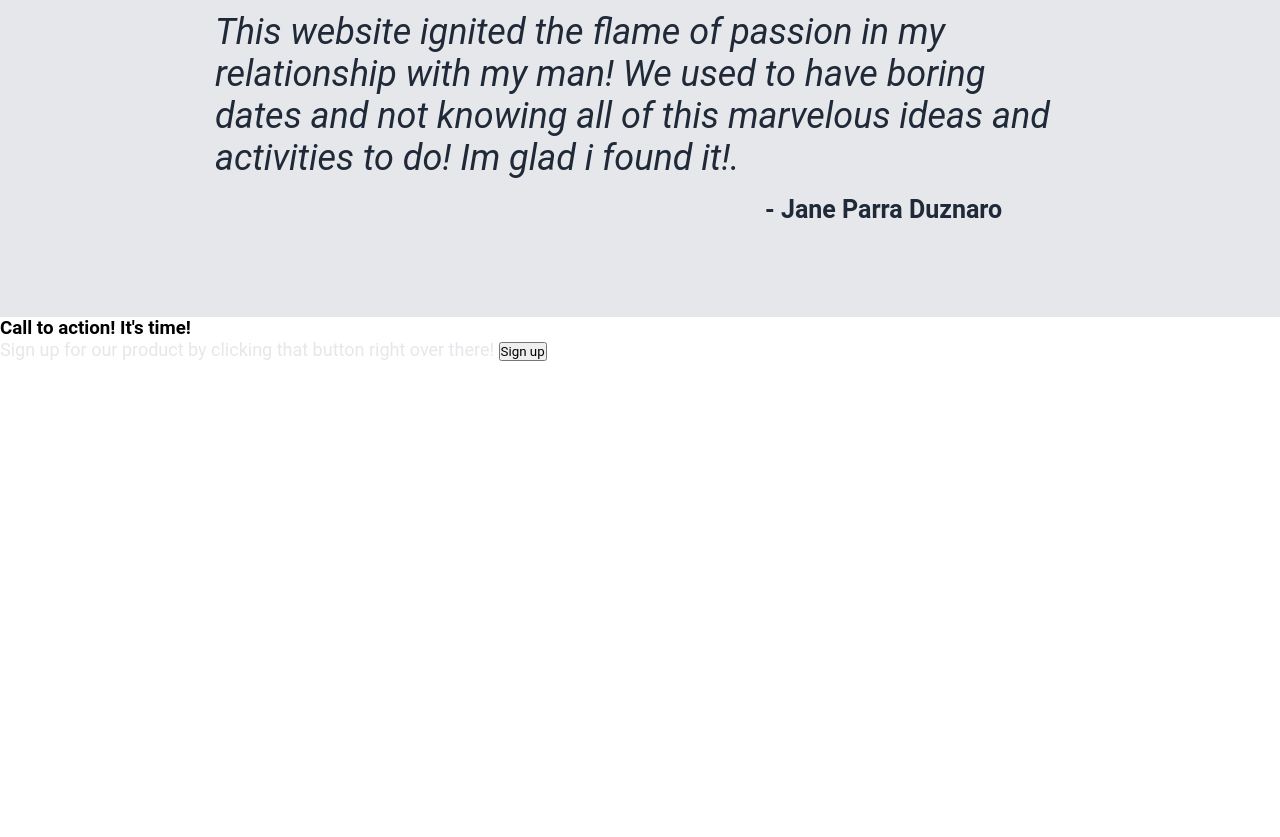
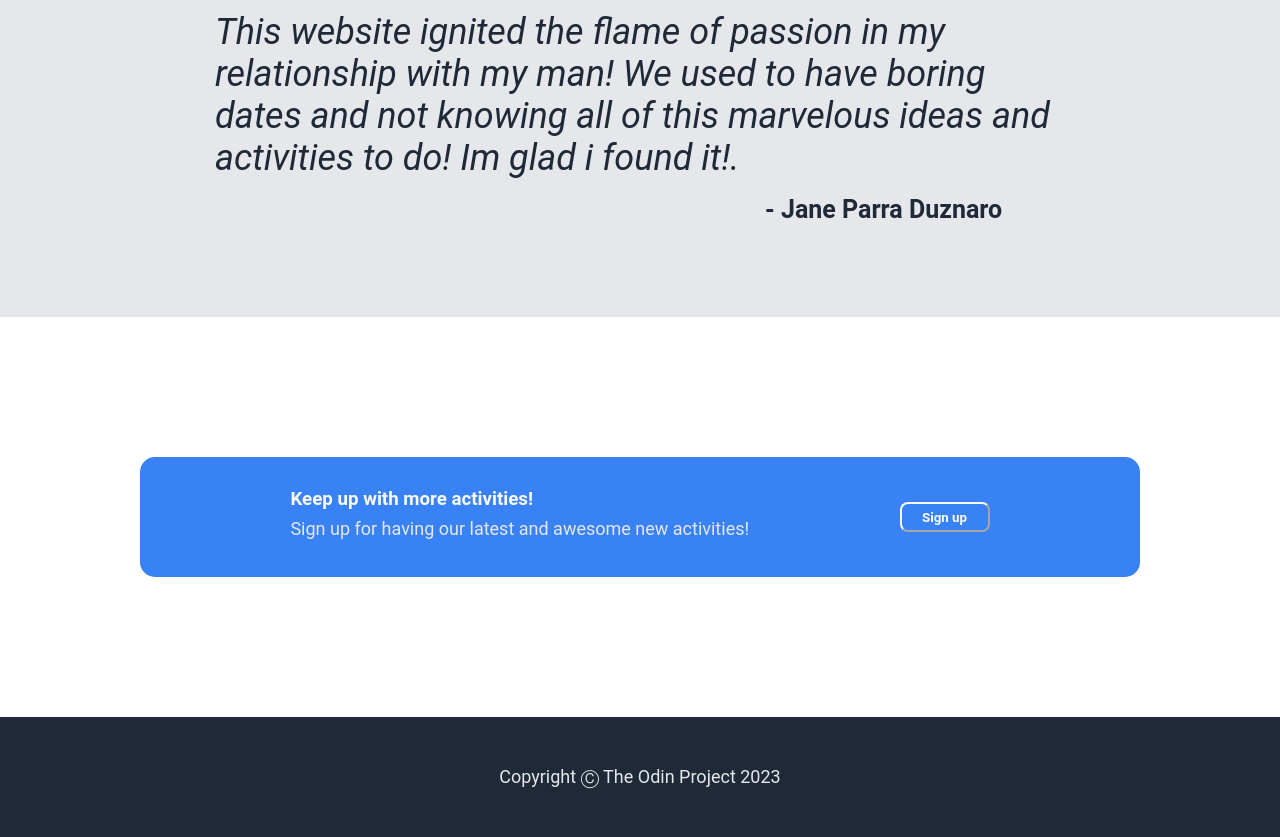
Before and after one commit to LiebeHS/landingpage, a plain HTML site: page index.html in a window 1280 px wide. Shown: the part 1192-2029 px from the top of the page. Before the commit the page ends 1560 px from the top, so only its background shows below. Drawn offline with Linux system fonts and the light colour scheme.

Commit message:
added and finished footer and copyright bar

```diff
--- a/index.html
+++ b/index.html
@@ -67,11 +67,25 @@
         </div>
 
         <div class="footer">
-            <h3> Call to action! It's time! </h3>
-            <a> Sign up for our product by clicking that button right over there! </a>
+
+            <div class="footer-button" >
+            <div class="sign-product" >
+            <h3> Keep up with more activities! </h3>
+            <a> Sign up for having our latest and awesome new activities! </a>
+            </div>
+            <div class="sign-button">
             <button class="sign-up2" >Sign up</button>
+            </div>
+            </div>
 
-        </div>
+            </div>
+
+            <div class="copyright-bar" >
+                <a class="copyright-letters"> Copyright Ⓒ The Odin Project 2023 </a>
+
+            </div>
+
+
 
 
 
--- a/styles.css
+++ b/styles.css
@@ -29,7 +29,7 @@
     display: flex;
     flex-direction: row;
     padding: 20px 70px 0px 0px;
-    gap: 8px;
+    gap: 15px;
 
 }
 ul {
@@ -135,3 +135,53 @@ h2{
     color: #1F2937;
     padding-left: 550px;
 }
+/* FOOTER */
+.footer{
+    min-height: 400px;
+    display: flex;
+    justify-content: center;
+    align-items: center;
+
+}
+.footer-button{
+    background-color: #3882f6;
+    min-width: 1000px;
+    height: 120px;
+    border-radius: 15px;
+    display: flex;
+    align-items: center;
+    justify-content: space-evenly;
+
+
+}
+h3{
+    color: #F9FAF8 ;
+    font-weight: bold;
+}
+.sign-up2{
+    background-color: #3882f6;
+    color: #F9FAF8;
+    font-weight: bolder;
+    border-radius: 8px;
+    border-color: #F9FAF8;
+    width: 90px;
+    height: 30px;
+
+}
+.sign-product{
+    display: flex;
+    flex-direction: column;
+
+}
+.sign-button{
+    display: flex;
+    justify-content: right;
+}
+/* COPYRIGHT BAR */
+.copyright-bar{
+    height: 120px;
+    background-color: #1F2937;
+    display: flex;
+    justify-content: center;
+    align-items: center;
+}
```
